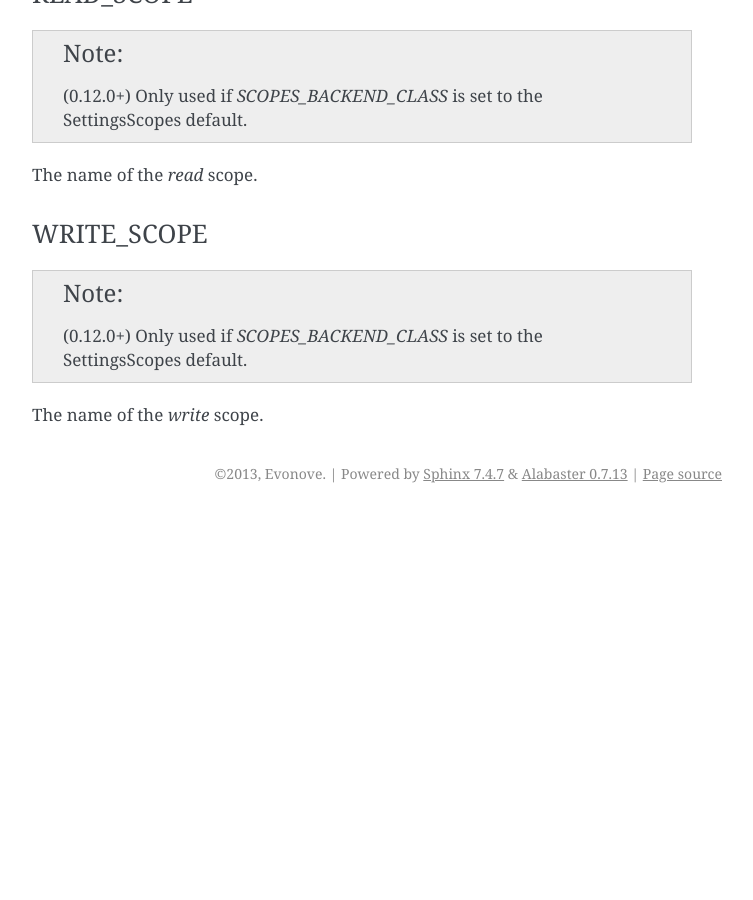
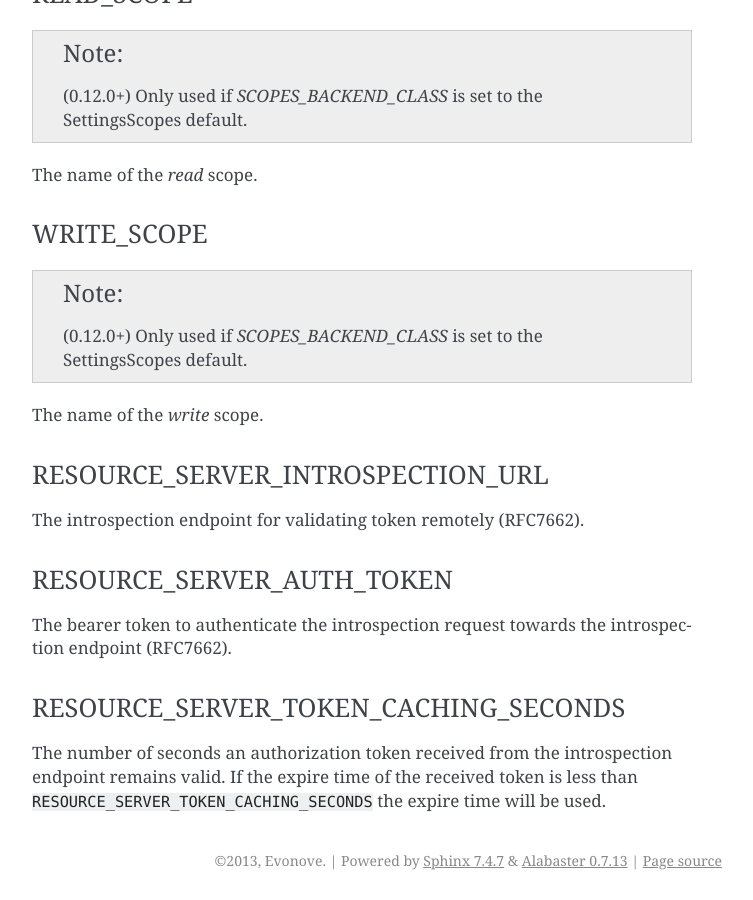
Before and after one commit to sheriffwoody0922/oauth-python-django, a Sphinx documentation site: the page built from docs/settings.rst, in a window 1280 px wide and 900 px high, scrolled down 3688 px. Shown: the whole window, without its empty margins (388-1141 px from the left). Built offline with Sphinx 7.4.7, drawn with Linux system fonts in a browser that asks for light colours; before the commit the page ends 4201 px from its top, so only the background shows below that; some of the changed text lies outside the part shown.

Commit message:
Document RFC 7662 support

```diff
--- a/docs/index.rst
+++ b/docs/index.rst
@@ -39,6 +39,7 @@ Index
    models
    advanced_topics
    settings
+   resource_server
    management_commands
    glossary
 
--- a/docs/settings.rst
+++ b/docs/settings.rst
@@ -151,3 +151,18 @@ WRITE_SCOPE
 .. note:: (0.12.0+) Only used if `SCOPES_BACKEND_CLASS` is set to the SettingsScopes default.
 
 The name of the *write* scope.
+
+RESOURCE_SERVER_INTROSPECTION_URL
+~~~~~~~~~~~~~~~~~~~~~~~~~~~~~~~~~
+The introspection endpoint for validating token remotely (RFC7662).
+
+RESOURCE_SERVER_AUTH_TOKEN
+~~~~~~~~~~~~~~~~~~~~~~~~~~
+The bearer token to authenticate the introspection request towards the introspection endpoint (RFC7662).
+
+
+RESOURCE_SERVER_TOKEN_CACHING_SECONDS
+~~~~~~~~~~~~~~~~~~~~~~~~~~~~~~~~~~~~~
+The number of seconds an authorization token received from the introspection endpoint remains valid.
+If the expire time of the received token is less than ``RESOURCE_SERVER_TOKEN_CACHING_SECONDS`` the expire time
+will be used.
```
Also changed, not shown: docs/resource_server.rst (added, +67 -0 lines).
